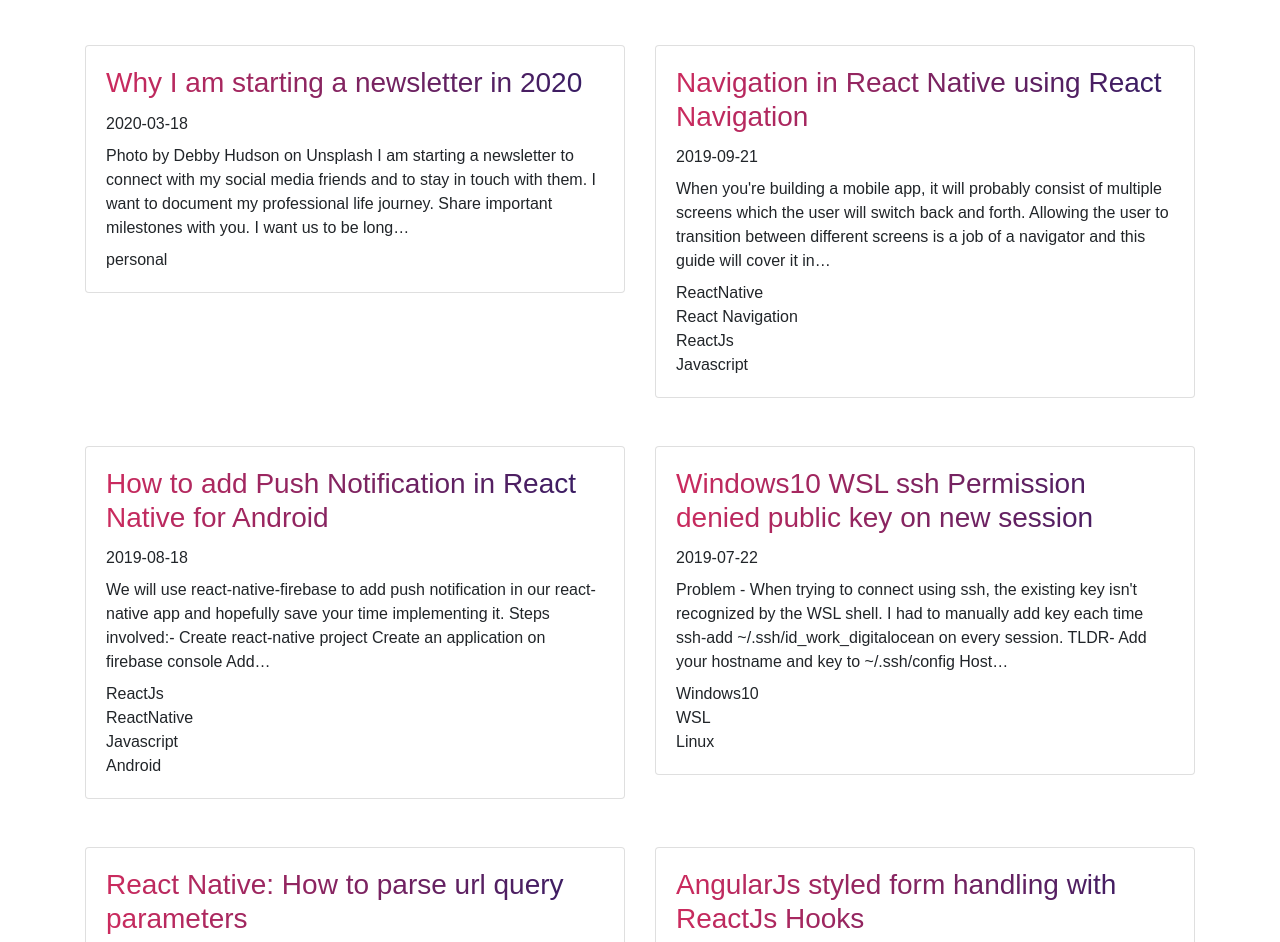
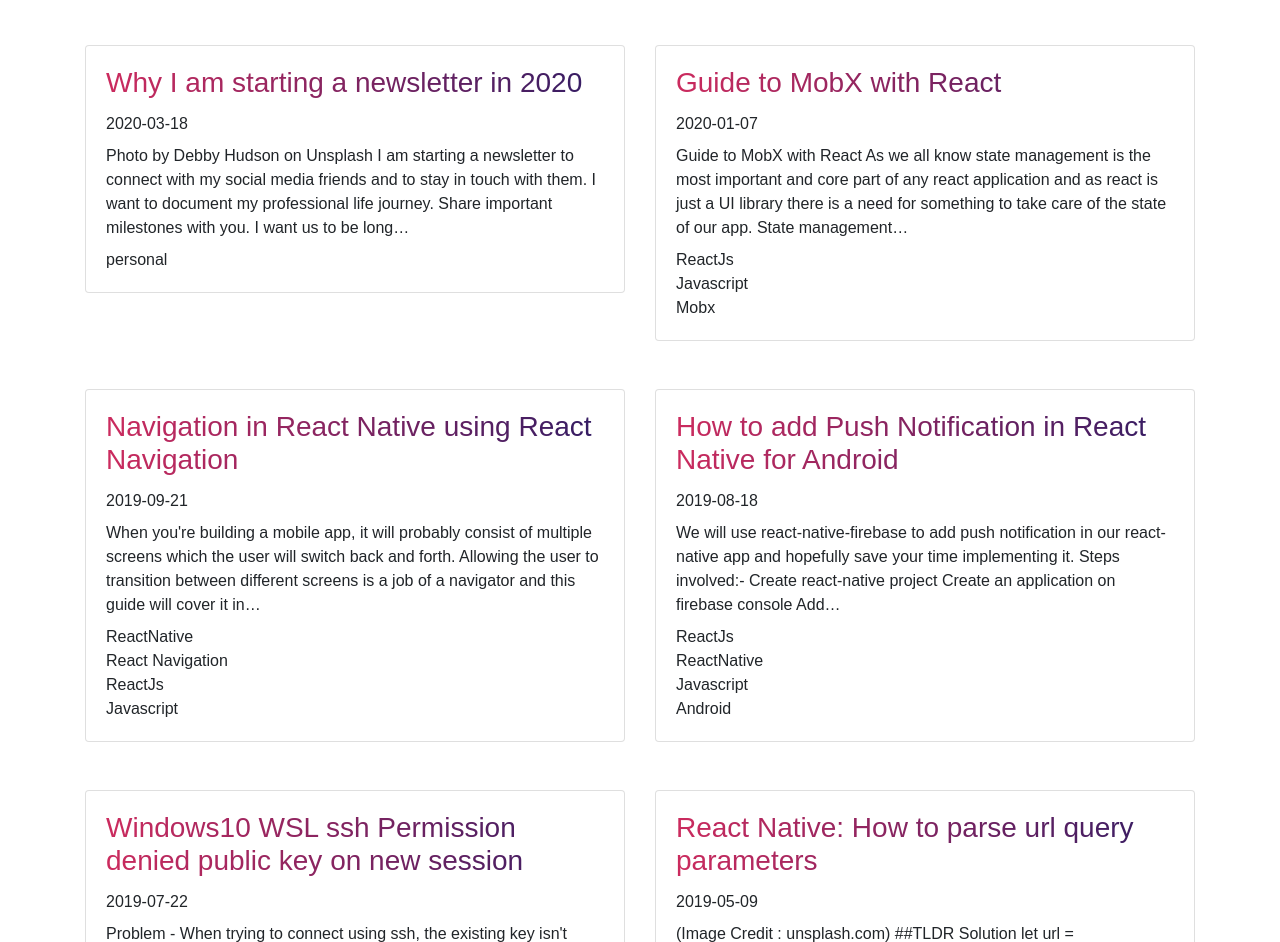
Before and after one commit to kapilgorve/personal-website, a Gatsby site: page /blog/ in a window 1280 px wide. Shown: the part 1253-2195 px from the top of the page. Built offline with nearby package versions, Linux system fonts and the light colour scheme; Gatsby itself is replaced by a stand-in of ours.

Commit message:
publish mobx

```diff
--- a/src/blog/mobx-starter/index.mdx
+++ b/src/blog/mobx-starter/index.md
@@ -1,3 +1,11 @@
+---
+title: 'Guide to MobX with React'
+tags: ['ReactJs', 'Javascript', 'Mobx']
+type: 'blog'
+date: '2020-01-07'
+description: 'Getting started with Mobx'
+---
+
 # Guide to MobX with React
 ![cover image](./mobx-cover.jpg)
 
```
